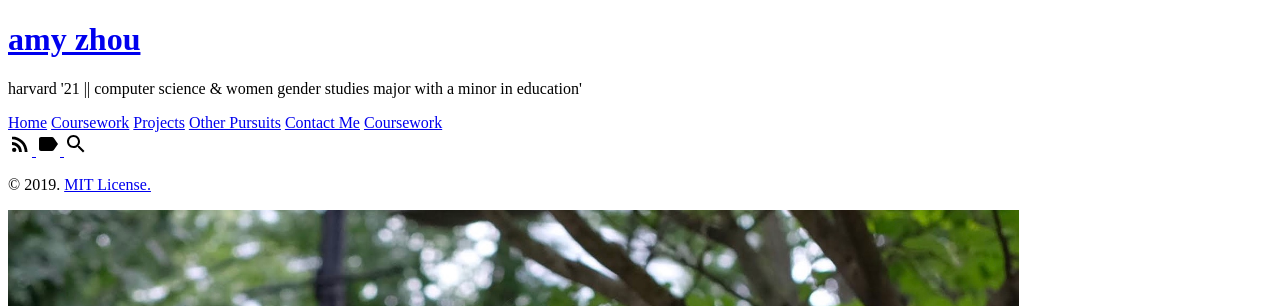
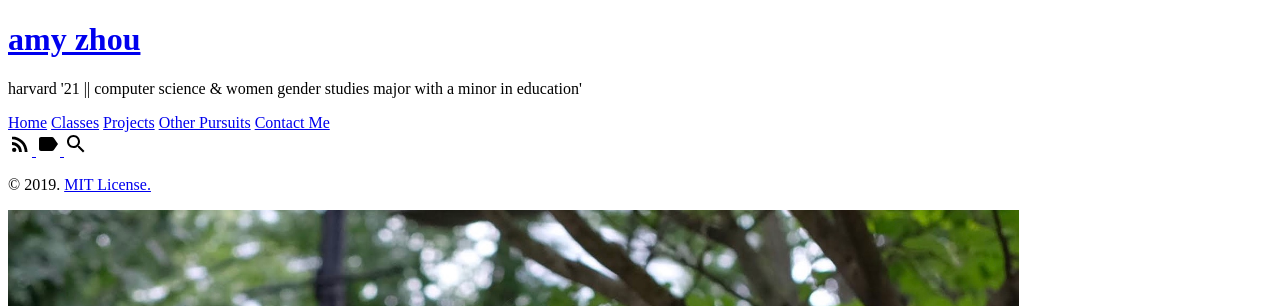
Before and after one commit to azhou4/azhou4.github.io, a Jekyll site: the page built from index.html, in a window 1280 px wide. Shown: the top 306 px of the page. Built offline with Jekyll 4.4.1, drawn with Linux system fonts in a browser that asks for light colours; the list of posts is cut into pages by our own code.

Commit message:
add order

```diff
--- a/coursework.html
+++ b/coursework.html
@@ -1,7 +1,5 @@
 ---
-layout: category
-title: Coursework
+layout: page
+title: Classes
 sidebar_link: true
 ---
-
-Another sample category page.
```
